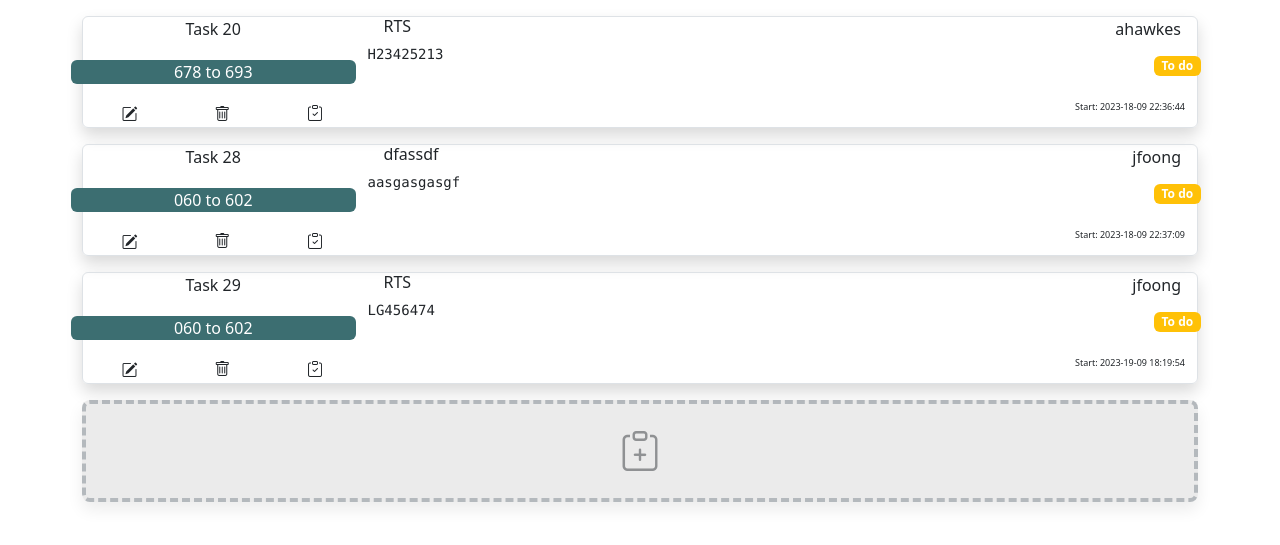
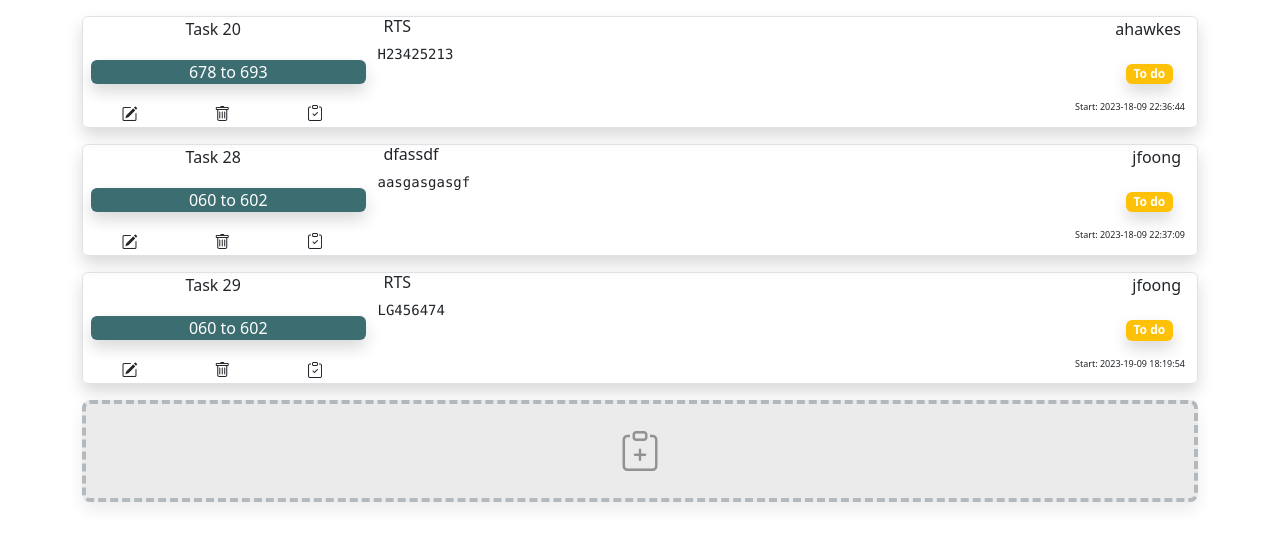
Before and after one commit to Waffleywaffers/warehousetodo, a Flask app: page / in a window 1280 px wide. Shown: the part 64-609 px from the top of the page. Run offline with Flask 3, Linux system fonts and the light colour scheme; a user stored in the database is signed in; data comes from the database, SQL or seed files in the repository; both versions use the stored data as it was before the commit.

Commit message:
style change for dashboard task containers

```diff
--- a/templates/index.html
+++ b/templates/index.html
@@ -18,9 +18,9 @@ Base
       <span class="pe-3">{{ task.username }} </span>
     </div>
   </div>
-  <div class="row no-gutters">
+  <div class="row no-gutters mx-2">
     <div class="col-3 rounded my-3 p-0">
-      <div class="container rounded px-2 task_name_box">
+      <div class="container rounded px-2 shadow task_name_box">
       <span>{{ task.task_name }}</span>
       </div>
     </div>
@@ -29,8 +29,8 @@ Base
             {{ task.task }}
       </pre>
     </div>
-    <div class="col-3 text-end p-2">
-      <span class="badge bg-warning">{{ task.status }}</span>
+    <div class="col-3 text-end p-3">
+      <span class="badge bg-warning shadow">{{ task.status }}</span>
     </div>
   </div>
   <div class="container">
```
Also changed, not shown: whtd2.db (deleted).
